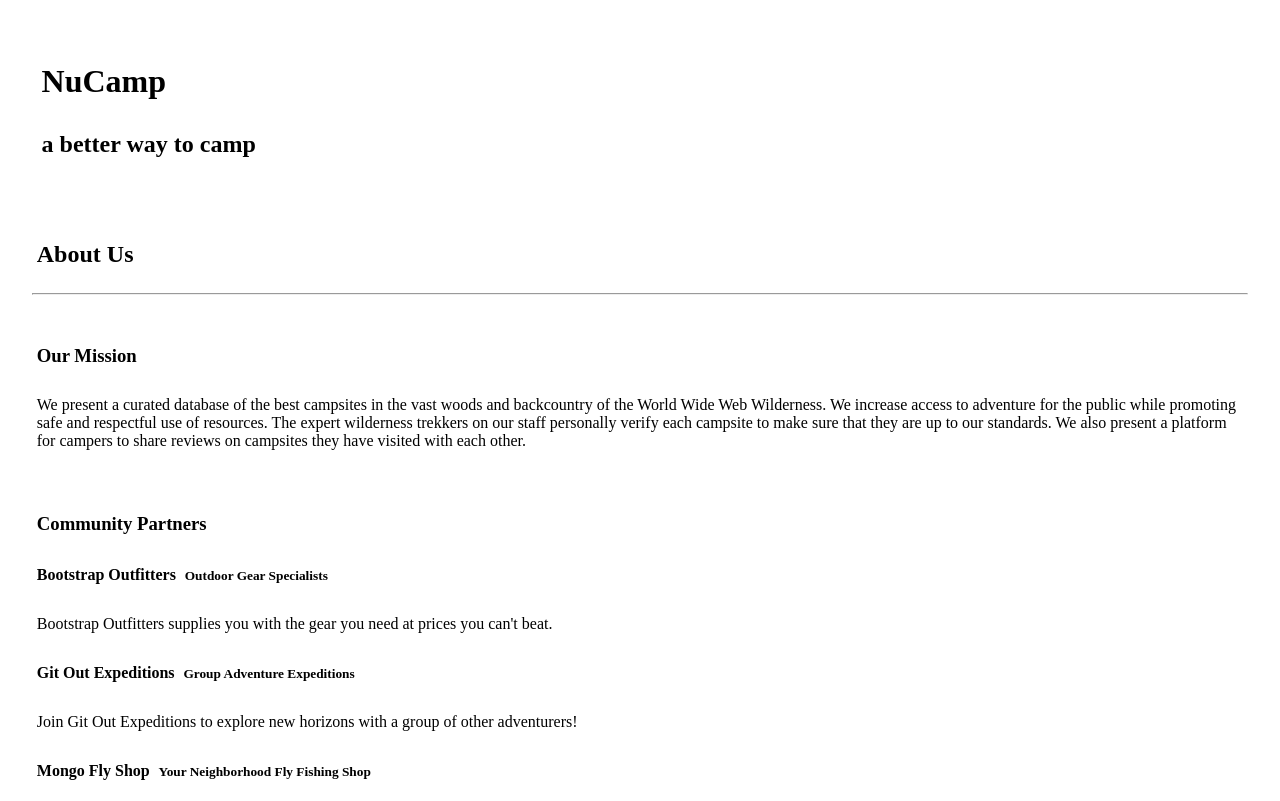
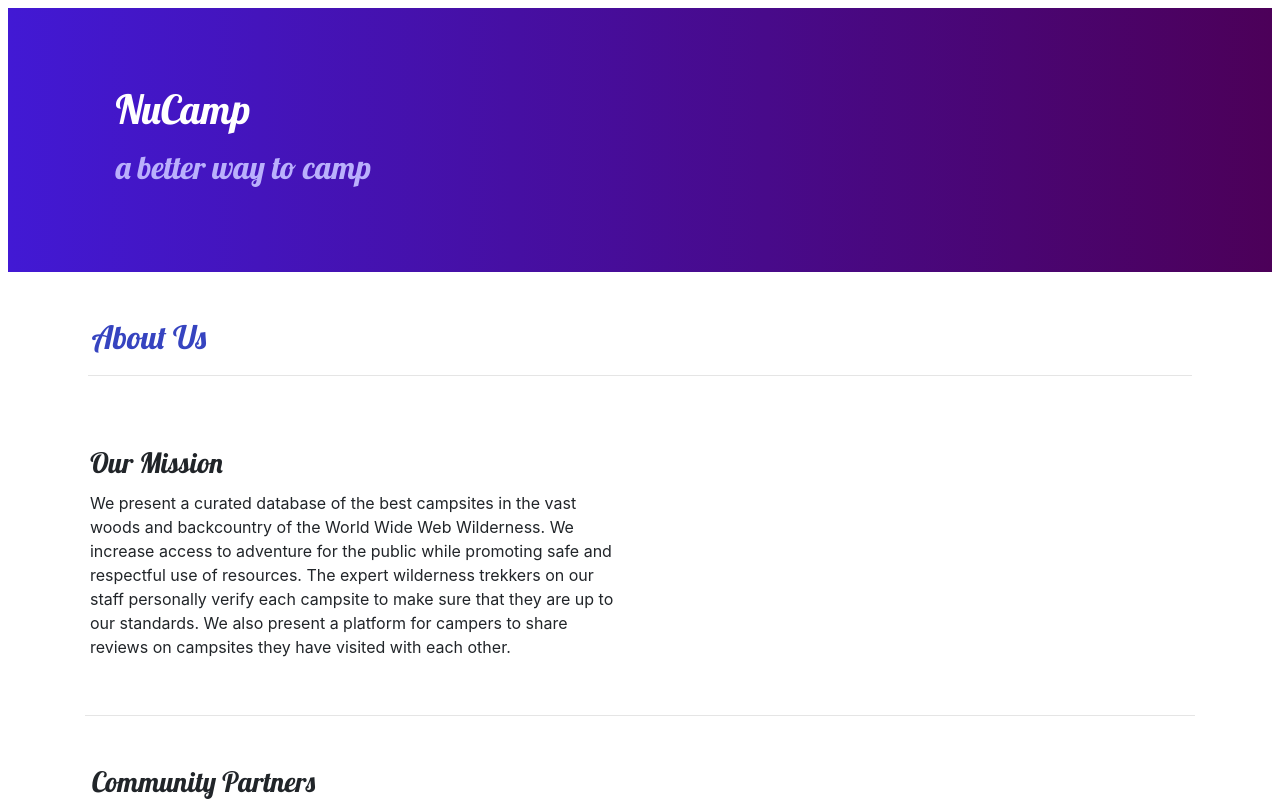
Before and after one commit to ian102423/NPM-project, a website: page aboutus.html in a window 1280 px wide. Shown: the top 801 px of the page. Drawn offline with nearby package versions, Linux system fonts and the light colour scheme.

Commit message:
19.1.29 Change

```diff
--- a/aboutus.html
+++ b/aboutus.html
@@ -4,19 +4,21 @@
     <!-- Required meta tags always come first -->
     <meta charset="utf-8" />
     <meta name="viewport" content="width=device-width, initial-scale=1" />
+    <link href="https://fonts.googleapis.com/css?family=Lobster" rel="stylesheet">
     <link rel="stylesheet" href="./style.css">
     <link rel=“stylesheet”
     href=“node_modules/bootstrap/dist/css/bootstrap.min.css” />
+    <link rel="stylesheet" href="https://stackpath.bootstrapcdn.com/bootstrap/4.4.1/css/bootstrap.min.css" integrity="sha384-Vkoo8x4CGsO3+Hhxv8T/Q5PaXtkKtu6ug5TOeNV6gBiFeWPGFN9MuhOf23Q9Ifjh" crossorigin="anonymous">
     <title>NuCamp: A Better Way To Camp</title>
   </head>
 
   <body>
-    <header class="jumbotron jumbotron-fluid">
+    <header class="jumbotron jumbotron-fluid" id="header">
       <div class="container">
         <div class="row">
           <div class="col">
-            <h1>NuCamp</h1>
-            <h2>a better way to camp</h2>
+            <h1 id="txt-title">NuCamp</h1>
+            <h2 id="txt-sub-title">a better way to camp</h2>
           </div>
         </div>
       </div>
@@ -25,12 +27,12 @@
     <div class="container">
       <div class="row">
         <div class="col-12">
-          <h2>About Us</h2>
-          <hr />
+          <h2 id="txt-about-us">About Us</h2>
+          <hr>
         </div>
       </div>
 
-      <div class="row">
+      <div class="row" id="margin-top-bot">
         <div class="col-sm-6">
           <h3>Our Mission</h3>
           <p>
@@ -44,8 +46,8 @@
           </p>
         </div>
       </div>
-
-      <div class="row">
+      <hr>
+      <div class="row" id="margin-top-bot">
         <div class="col-12">
           <h3>Community Partners</h3>
           <h4>Bootstrap Outfitters <small>Outdoor Gear Specialists</small></h4>
@@ -76,7 +78,7 @@
       </div>
     </div c>
 
-    <footer>
+    <footer  id="padding-top-bot">
       <div class="container">
         <div class="row">
           <div class="col-4 col-sm-2 offset-1">
@@ -107,7 +109,7 @@
     <script src="node_modules/popper.js/dist/umd/popper.min.js"></script>
     <script src="node_modules/bootstrap/dist/js/bootstrap.min.js"></script>
     <script>
-    for(i = 0; 0 <= 4; i++){
+    for(i = 1; 1 <= 4; i++){
     document.getElementsByTagName("p")[i].setAttribute("class", "d-none d-sm-block");
     }
     </script>
--- a/style.css
+++ b/style.css
@@ -1,7 +1,50 @@
-*{
-    padding: 0.3rem;
+/* @font-face {
+  font-family: Lobster;
+  font-weight: 400;
+  src: local("Lobster"),
+    url("https://fonts.googleapis.com/css?family=Lobster&display=swap");
+} */
+
+* {
+  padding: 0.3%;
 }
 
-hr{
-    padding: unset;
+h1,
+h2,
+h3 {
+  font-family: "Lobster", cursive;
 }
+
+header {
+  background-image: linear-gradient(to right, #4219d4, #4c0059);
+}
+
+footer {
+  background-image: linear-gradient(#aa95f8, #fff);
+}
+
+#header {
+  padding-left: 3rem;
+}
+
+#txt-title {
+  color: #fff;
+}
+
+#txt-sub-title {
+  color: #bab0fc;
+}
+
+#txt-about-us {
+  color: #3644c0;
+}
+
+#margin-top-bot {
+  margin-top: 2rem;
+  margin-bottom: 2rem;
+}
+
+#padding-top-bot {
+  padding-top: 3%;
+  padding-bottom: 3%;
+}
```
Also changed, not shown: index.html (+21 -5 lines).
